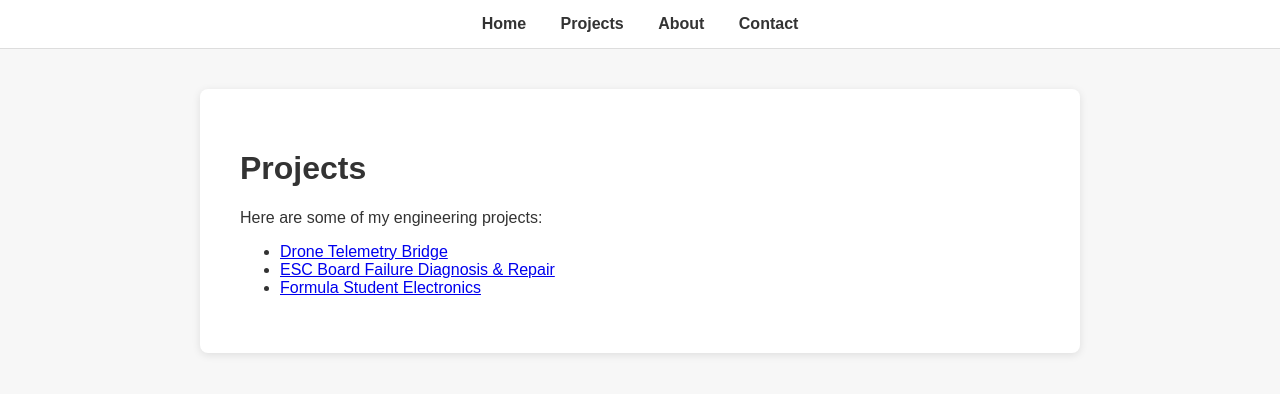
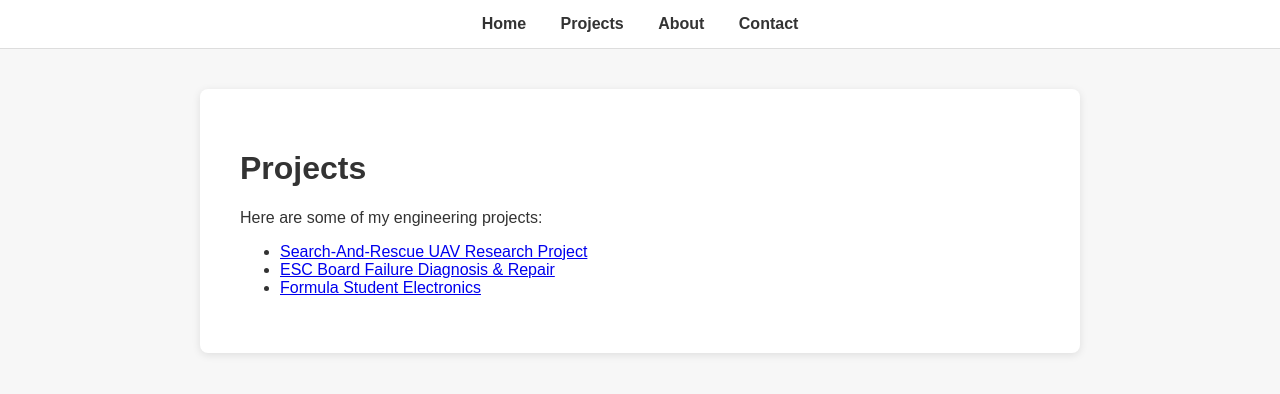
Before and after one commit to HZahid25/HZahid25.github.io, a Jekyll site: the page built from projects.md, in a window 1280 px wide. Shown: the top 394 px of the page. Built offline with Jekyll 4.4.1, drawn with Linux system fonts in a browser that asks for light colours.

Commit message:
Update projects.md

```diff
--- a/projects.md
+++ b/projects.md
@@ -7,6 +7,6 @@ title: Projects
 
 Here are some of my engineering projects:
 
-- [Drone Telemetry Bridge](projects/drone-telemetry.md)
+- [Search-And-Rescue UAV Research Project](projects/Search-And-Rescue UAV Research Project.md)
 - [ESC Board Failure Diagnosis & Repair](projects/esc-repair.md)
 - [Formula Student Electronics](projects/formula-student.md)
```
